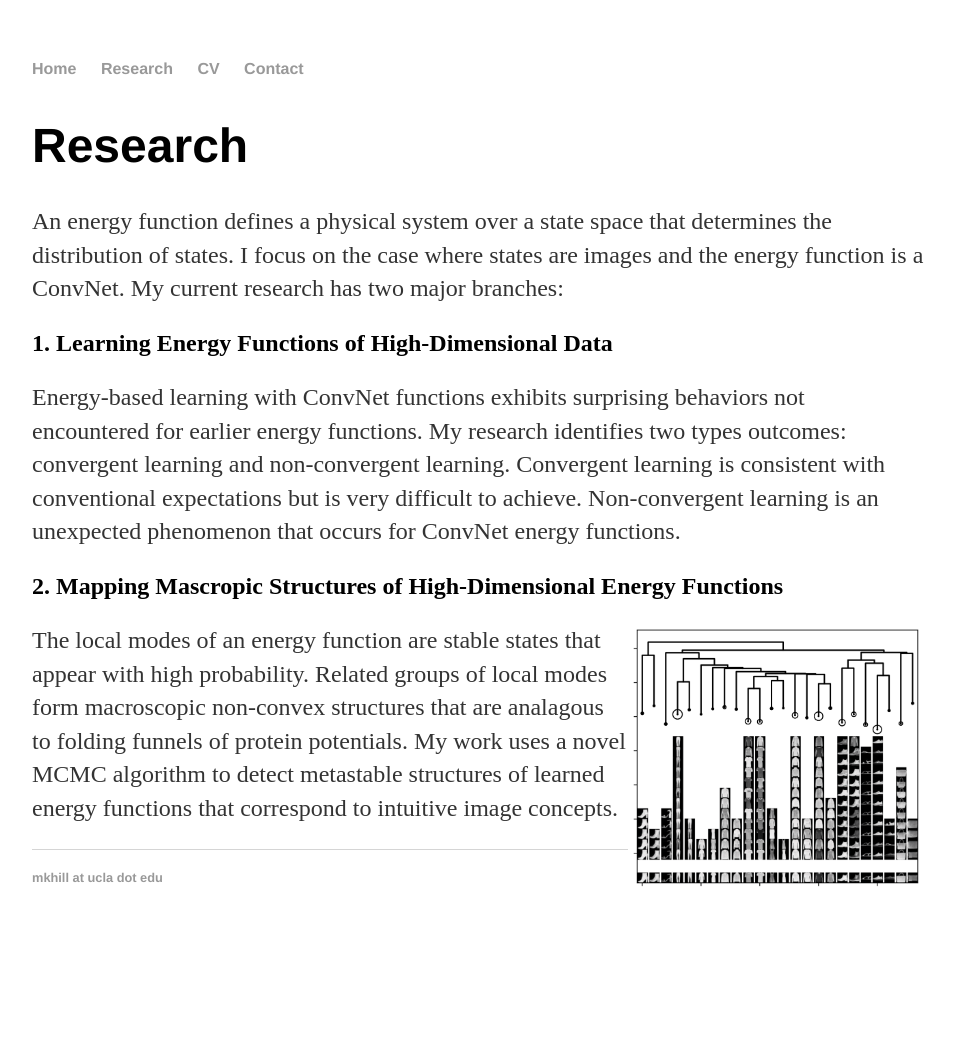
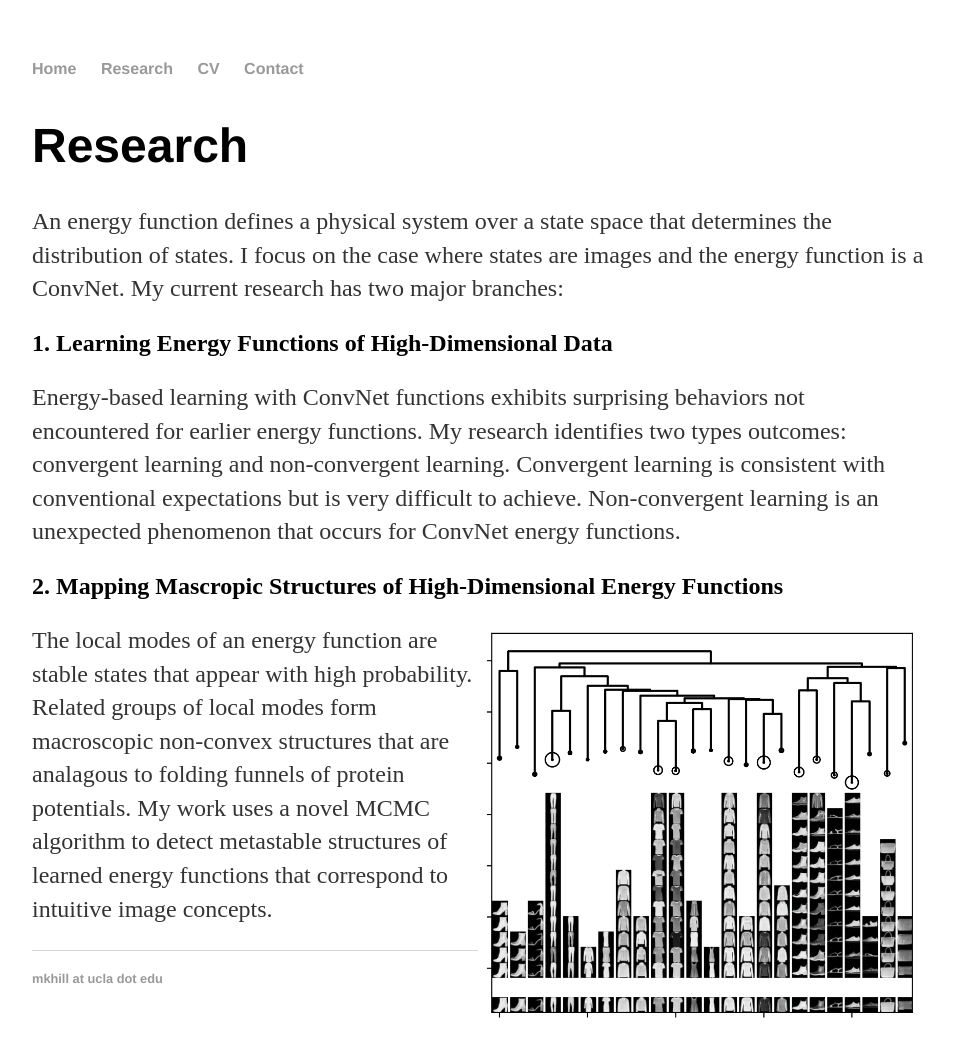
Before and after one commit to point0bar1/point0bar1.github.io, a Jekyll site: the page built from research/index.html, in a window 1280 px wide. Shown: the whole page, without its empty margins (160-1113 px from the left). Built offline with Jekyll 4.4.1, drawn with Linux system fonts in a browser that asks for light colours; before the commit the page ends 945 px from its top, so only the background shows below that.

Commit message:
Update index.html

```diff
--- a/research/index.html
+++ b/research/index.html
@@ -22,7 +22,7 @@ title: Mitch Hill (Research)
 <h2> 2. Mapping Mascropic Structures of High-Dimensional Energy Functions </h2>
 
 <p>
-  <img align="right" src="fashion_mnist_viz.png" width=300>
+  <img align="right" src="fashion_mnist_viz.png" width=450>
   The local modes of an energy function are stable states that appear with high probability.
   Related groups of local modes form macroscopic non-convex structures that are analagous to folding funnels of protein potentials.
   My work uses a novel MCMC algorithm to detect metastable structures of learned energy functions that correspond to intuitive image concepts.
```
